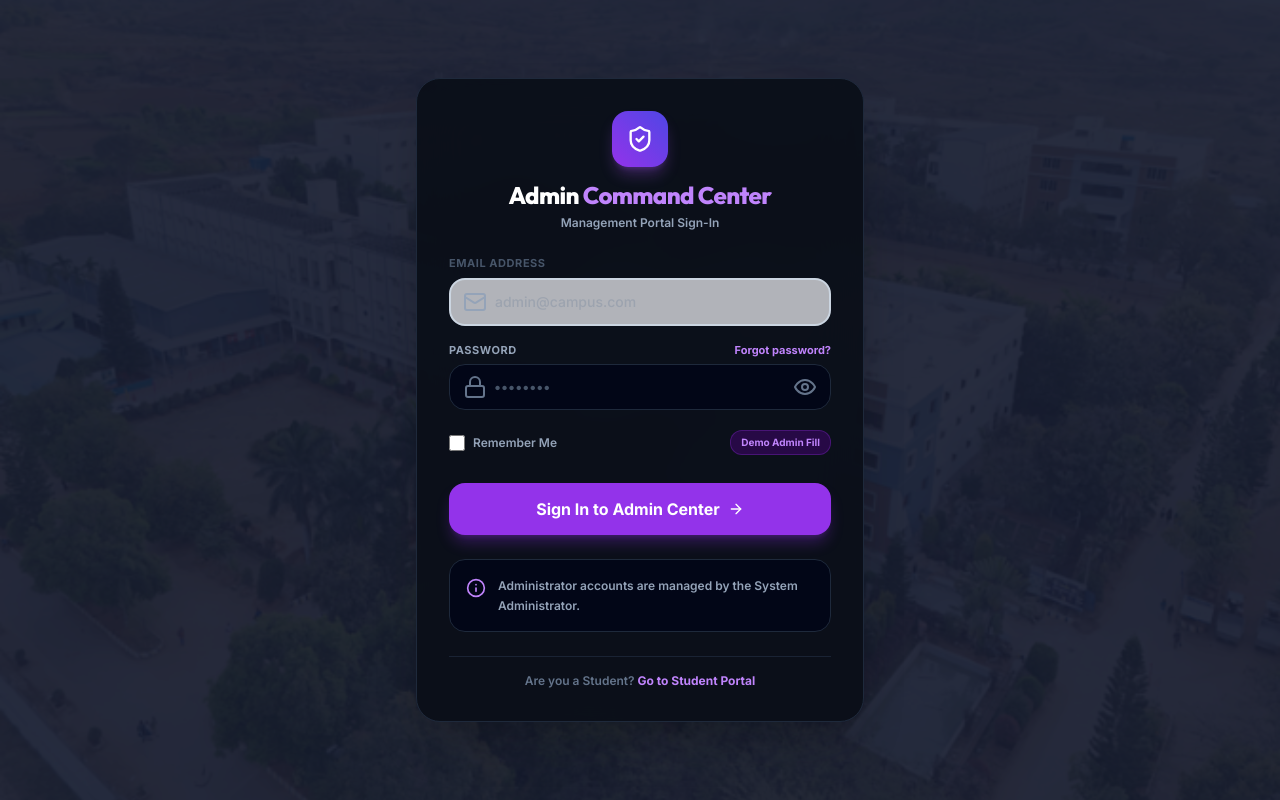
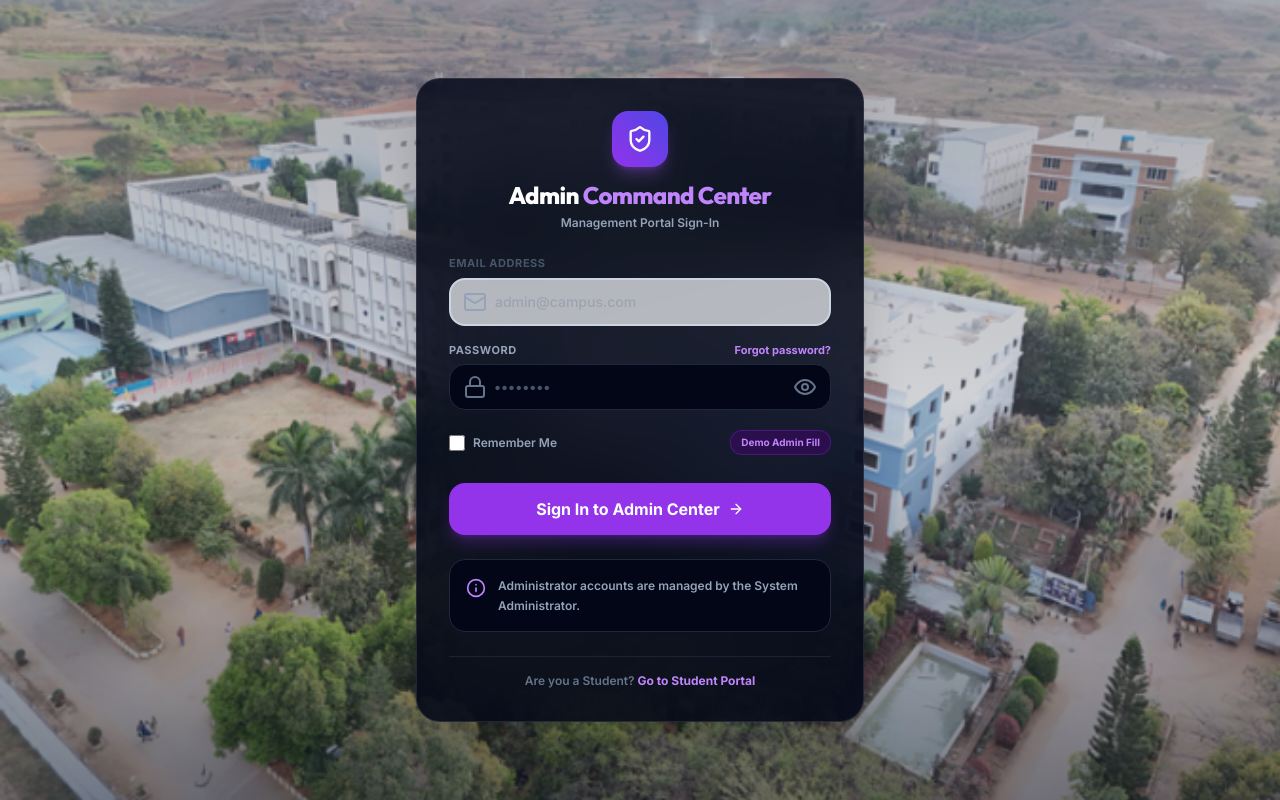
Before and after one commit to priyadarshini-ramthu1010/campus-complaint-system, a React (Vite) app in the folder frontend/: page /admin/login in a window 1280 px wide. Built offline with nearby package versions, Linux system fonts and the light colour scheme.

Commit message:
Make campus background image clearly visible with high contrast and light tint

```diff
--- a/frontend/src/App.jsx
+++ b/frontend/src/App.jsx
@@ -50,15 +50,14 @@ function App() {
   return (
     <ThemeProvider>
       <AuthProvider>
-        {/* Background Overlay Layer */}
-        <div className="fixed inset-0 -z-50 overflow-hidden pointer-events-none select-none bg-[#14192d]">
+        {/* Crisp & Visible Campus Background Image Layer */}
+        <div className="fixed inset-0 -z-50 overflow-hidden pointer-events-none select-none bg-slate-950">
           <div
-            className="absolute inset-0 bg-cover bg-center bg-no-repeat scale-100 transition-all duration-500 opacity-30"
+            className="absolute inset-0 bg-cover bg-center bg-no-repeat transition-all duration-500 opacity-95 filter brightness-105 contrast-105"
             style={{ backgroundImage: `url('/campus-bg.png')` }}
           />
           <div
-            className="absolute inset-0"
-            style={{ backgroundColor: 'rgba(20, 25, 45, 0.72)' }}
+            className="absolute inset-0 bg-gradient-to-b from-slate-950/30 via-slate-900/15 to-slate-950/50"
           />
         </div>
 
--- a/frontend/src/pages/admin/ManagementLogin.jsx
+++ b/frontend/src/pages/admin/ManagementLogin.jsx
@@ -111,7 +111,7 @@ const ManagementLogin = () => {
         initial={{ opacity: 0, scale: 0.95, y: 20 }}
         animate={{ opacity: 1, scale: 1, y: 0 }}
         transition={{ type: 'spring', duration: 0.6, bounce: 0.15 }}
-        className="w-full max-w-md bg-[#0B0F19]/95 text-slate-100 rounded-3xl p-8 border border-slate-800 shadow-2xl flex flex-col gap-6 backdrop-blur-xl"
+        className="w-full max-w-md bg-slate-950/85 text-slate-100 rounded-3xl p-8 border border-white/10 shadow-2xl flex flex-col gap-6 backdrop-blur-2xl"
       >
         {/* Header */}
         <div className="relative text-center flex flex-col items-center gap-3">
```
